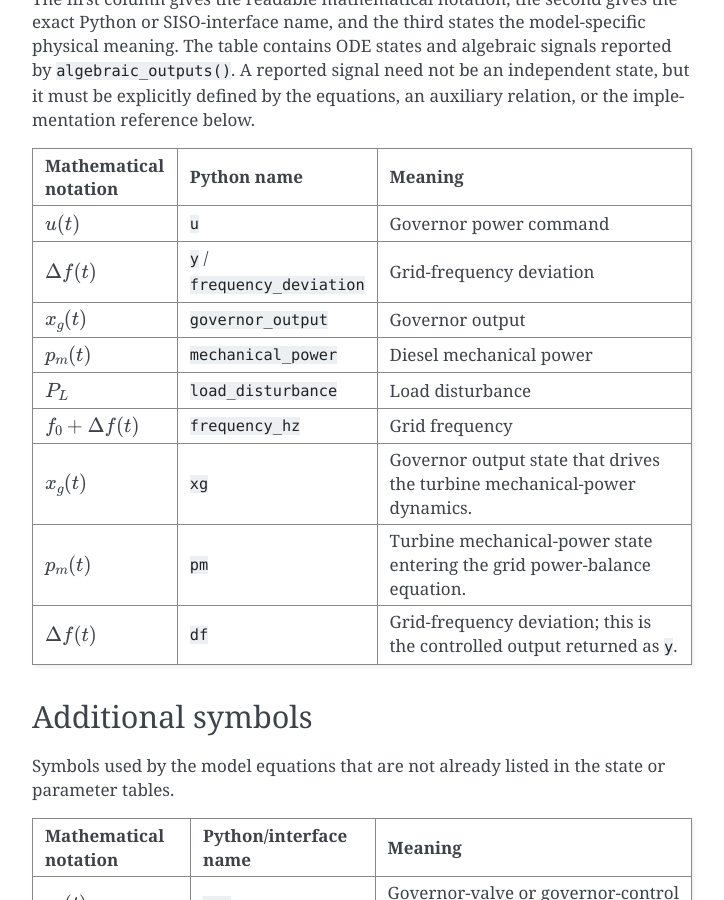
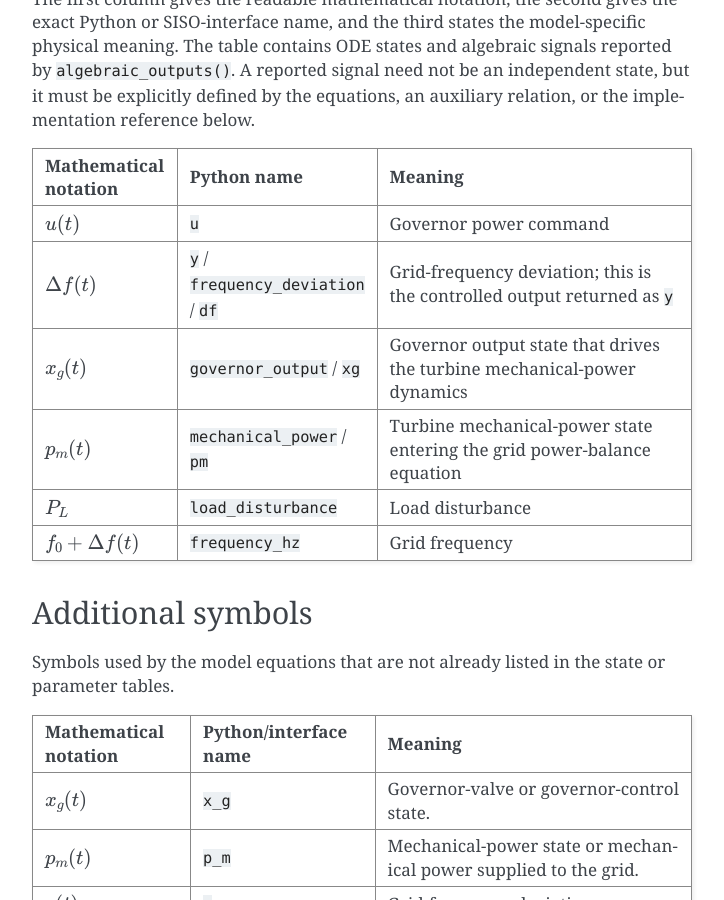
Before and after one commit to simple-machine-learning/SISO-Adaptive-Control, a Sphinx documentation site: the page built from packages/SISO_Adaptive_Control_Python_v1.0.0/documentation/models/microgrid_frequency_linear.rst, in a window 1280 px wide and 900 px high, scrolled down 2931 px. Shown: the whole window, without its empty margins (388-1112 px from the left). Built offline with Sphinx 7.4.7, drawn with Linux system fonts in a browser that asks for light colours.

Commit message:
Consolidate duplicate documentation variables

```diff
--- a/packages/SISO_Adaptive_Control_Python_v1.0.0/documentation/models/microgrid_frequency_linear.rst
+++ b/packages/SISO_Adaptive_Control_Python_v1.0.0/documentation/models/microgrid_frequency_linear.rst
@@ -134,29 +134,20 @@ The first column gives the readable mathematical notation, the second gives the
      - ``u``
      - Governor power command
    * - :math:`\Delta f(t)`
-     - ``y`` / ``frequency_deviation``
-     - Grid-frequency deviation
+     - ``y`` / ``frequency_deviation`` / ``df``
+     - Grid-frequency deviation; this is the controlled output returned as ``y``
    * - :math:`x_g(t)`
-     - ``governor_output``
-     - Governor output
+     - ``governor_output`` / ``xg``
+     - Governor output state that drives the turbine mechanical-power dynamics
    * - :math:`p_m(t)`
-     - ``mechanical_power``
-     - Diesel mechanical power
+     - ``mechanical_power`` / ``pm``
+     - Turbine mechanical-power state entering the grid power-balance equation
    * - :math:`P_L`
      - ``load_disturbance``
      - Load disturbance
    * - :math:`f_0+\Delta f(t)`
      - ``frequency_hz``
      - Grid frequency
-   * - :math:`x_g(t)`
-     - ``xg``
-     - Governor output state that drives the turbine mechanical-power dynamics.
-   * - :math:`p_m(t)`
-     - ``pm``
-     - Turbine mechanical-power state entering the grid power-balance equation.
-   * - :math:`\Delta f(t)`
-     - ``df``
-     - Grid-frequency deviation; this is the controlled output returned as ``y``.
 
 Additional symbols
 ------------------
```
